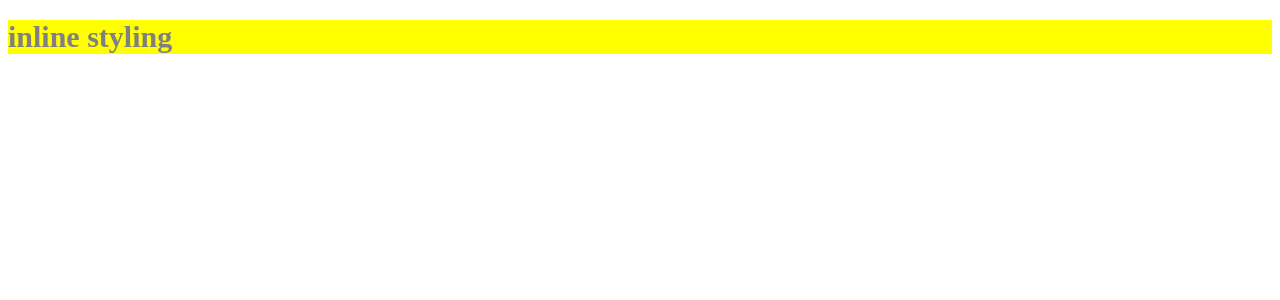
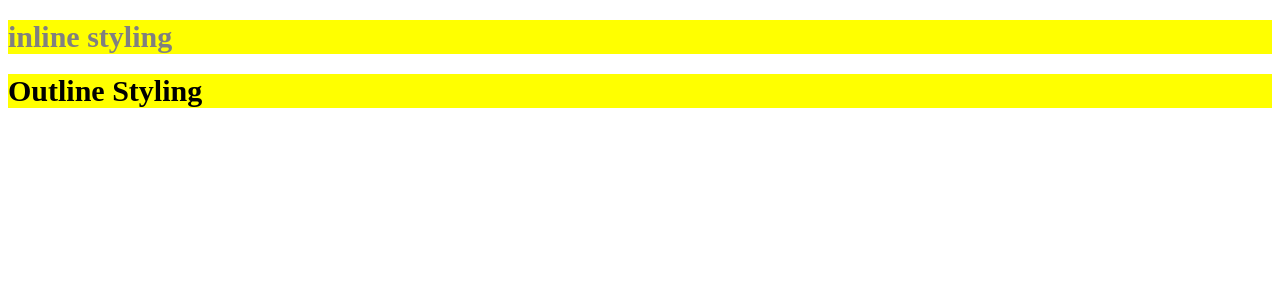
Before and after one commit to ramnoa/Todo-App, a React (Vite) app: page / in a window 1280 px wide. Shown: the top 300 px of the page. Built offline with nearby package versions, Linux system fonts and the light colour scheme.

Commit message:
Css Modules for styling

```diff
--- a/src/App.jsx
+++ b/src/App.jsx
@@ -1,6 +1,6 @@
 import Todo from "./Components/Todo"
-import Inline from "./Components/Incline"
-
+import Inline from "./Components/Inline"
+import Outline from "./Components/Outline"
 
 function App() {
 
@@ -10,6 +10,7 @@ function App() {
         <div className="hero">
           {/* <Todo /> */}
           <Inline />
+          <Outline />
           </div>
 
   )
--- a/src/Components/Incline.jsx
+++ b/src/Components/Inline.jsx
@@ -13,11 +13,11 @@
     //         inline styling
     //     </h1>
     // )}\
-    import "../css/style.css"
+    import styles from "./Inlinecomponent.module.css"
      const header  = {color: "green" , fontSize:"70px"}
     export default function   Inline() {
     return(
-        <h1 className="header">
+        <h1 className={styles.header}>
             inline styling
         </h1>
     )}
--- /dev/null
+++ b/src/Components/Outline.jsx
@@ -0,0 +1,6 @@
+import styles from "./Outlinecomponent.module.css"
+export default function Outline(){
+    return(
+    <h1 className={styles.header}>Outline Styling</h1>
+    )
+}
--- /dev/null
+++ b/src/Components/Outlinecomponent.module.css
@@ -0,0 +1,5 @@
+.header{
+    color: rgb(0, 0, 0);
+    background-color: yellow;
+    font-size: 30px;
+}
```
Also changed, not shown: src/Components/Inlinecomponent.module.css (renamed from src/css/style.css).
